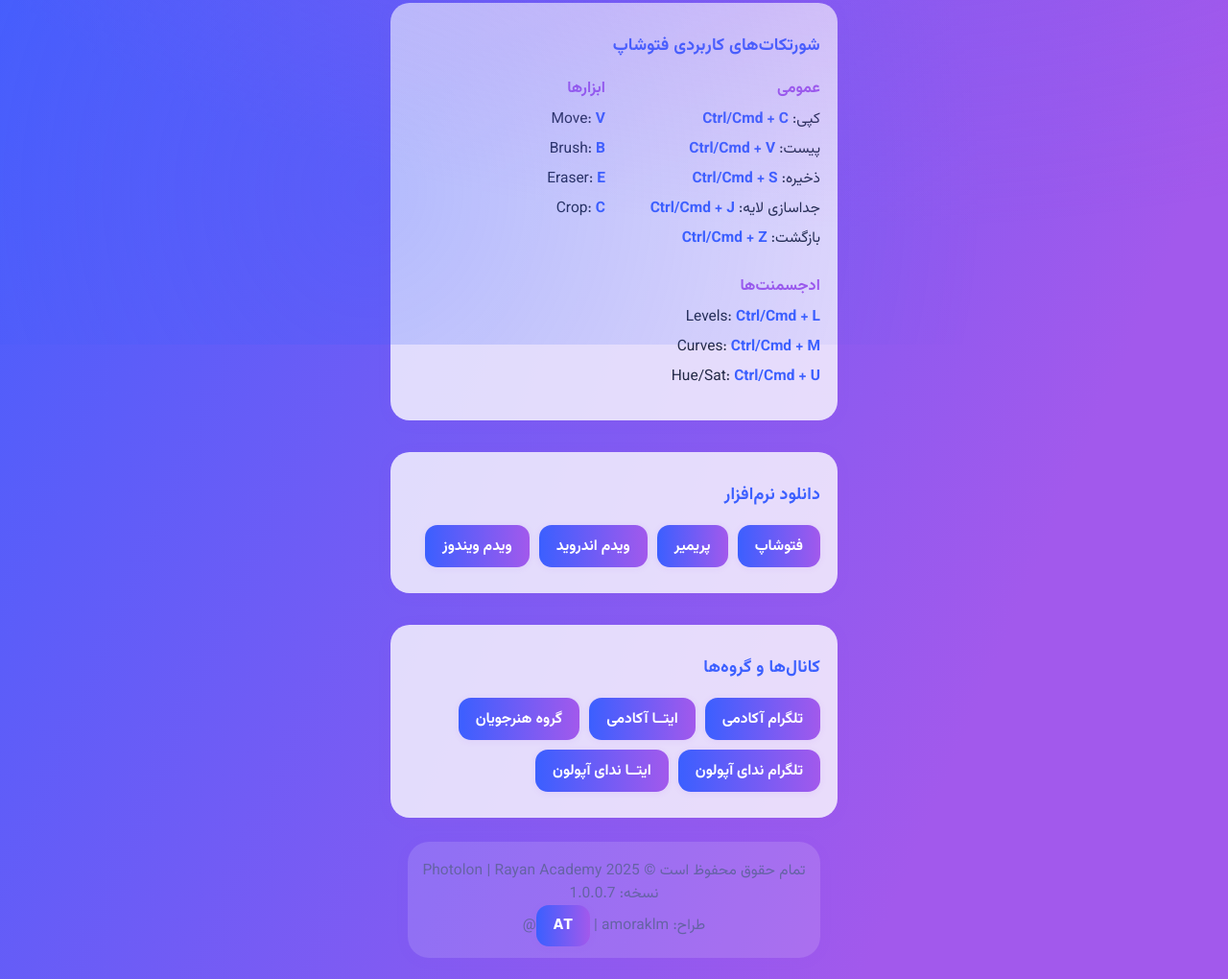
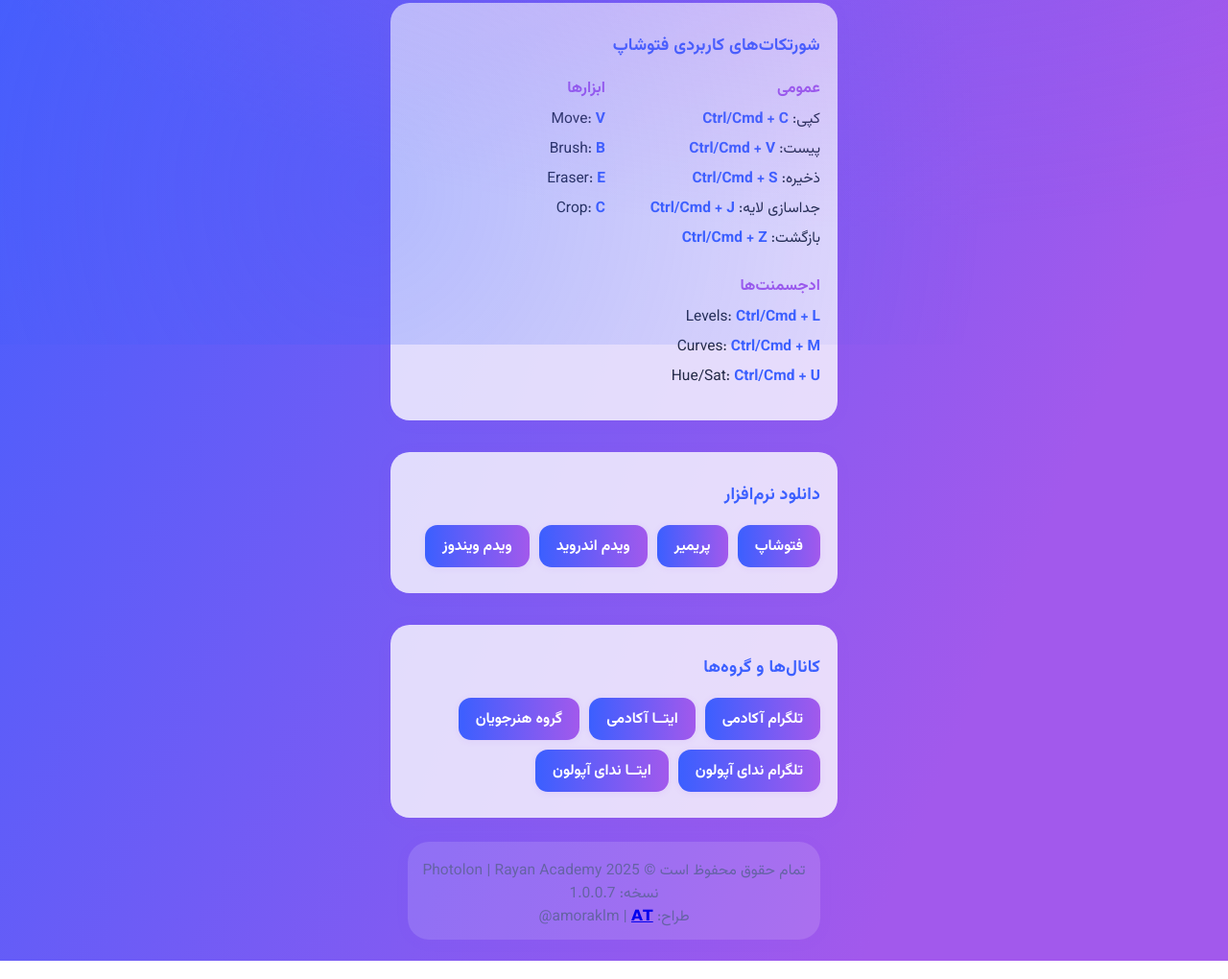
Before and after one commit to amoraklm/photolon-miniapp, a website: page index.html in a window 1280 px wide. Shown: the part 441-1461 px from the top of the page at 96% size. Drawn offline with Linux system fonts and the light colour scheme.

Commit message:
Update index.html

```diff
--- a/index.html
+++ b/index.html
@@ -99,7 +99,7 @@
     <div>تمام حقوق محفوظ است © Photolon | Rayan Academy 2025</div>
     <div>نسخه: 1.0.0.7</div>
 <div>طراح: amoraklm |
-<a href="https://t.me/@amoraklm" class="channel-btn">𝗔‌𝗧</a>@</div>
+<a href="https://t.me/@amoraklm" class="footer">𝗔‌𝗧</a>@</div>
   </footer>
   <script src="script.js?v=1.1"></script>
 </body>
```
